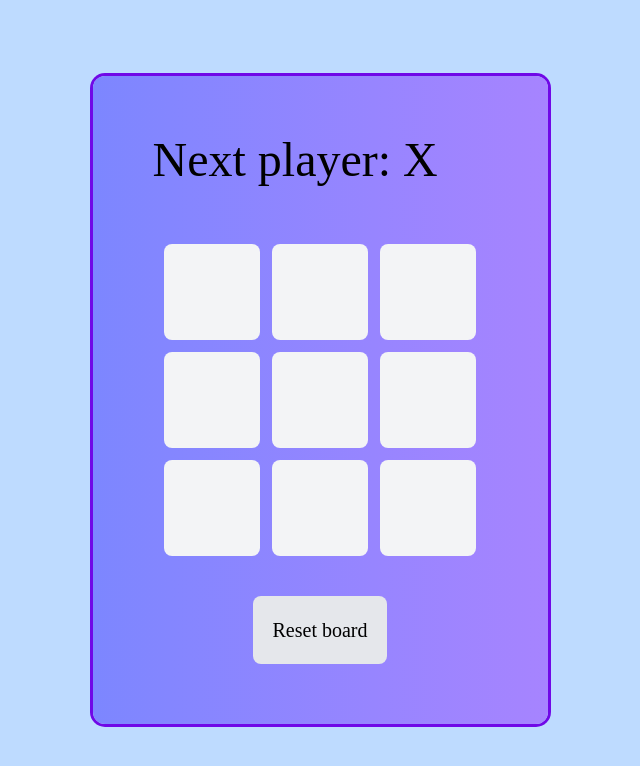
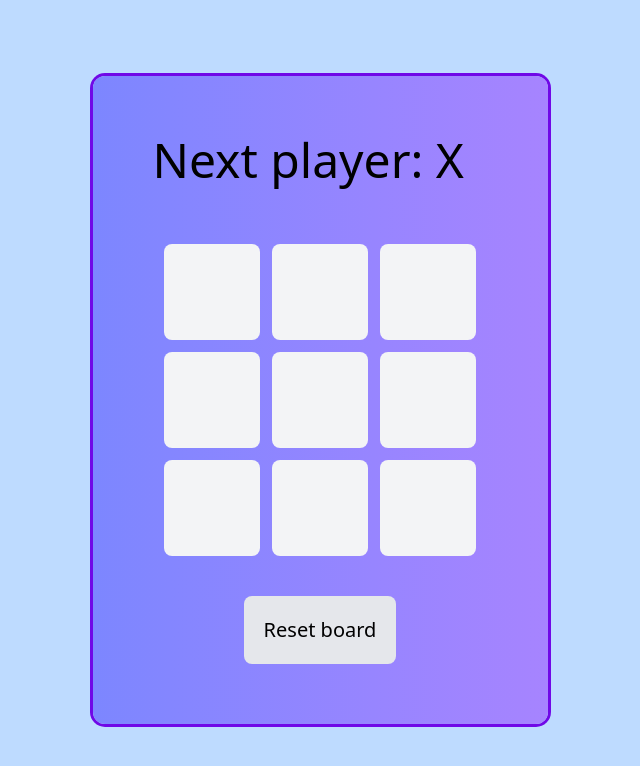
Before and after one commit to EdenSweden/tic-tac-toe, a React (Vite) app: page / in a window 1280 px wide. Shown: the top 766 px of the page, without its empty margins (320-960 px from the left). Built offline with nearby package versions, Linux system fonts and the light colour scheme.

Commit message:
more updated styles

```diff
--- a/src/App.css
+++ b/src/App.css
@@ -1,3 +1,7 @@
+@import "tailwindcss";
+
+@custom-variant dark (&:where(.dark, .dark *));
+
 /* #root {
   max-width: 1280px;
   margin: 0 auto;
--- a/src/App.tsx
+++ b/src/App.tsx
@@ -111,12 +111,12 @@ const reset: () => void = () => {
   }
 
   return (
-    <div className='flex justify-center items-center h-screen bg-blue-200 dark:bg-gray-800 dark:text-blue-400 font-[cursive]'>
+    <div className='flex justify-center items-center h-screen bg-blue-200 dark:bg-gray-800 dark:text-blue-400 font-sans'>
       <div id='background-box' className='ring-3 ring-violet-700 dark:ring-white dark:ring-1 bg-linear-to-r from-indigo-400 to-violet-400 dark:from-blue-700 dark:to-blue-900  p-15 flex flex-col justify-center items-center gap-10 rounded-xl w-fit md:min-w-[455px]'>
         {whoWon === '' && <h1 className='text-5xl mb-5 w-full'>{`Next player: ${whoseTurnIsIt}`}</h1>}
         {whoWon && <h1 className='text-5xl mb-5 text-center'>{whoWon === 'tie' ? 'It\'s a tie!': `${whoWon} won!`}</h1>}
           <div id='container' className='grid grid-cols-3 grid-rows-3 gap-3'>
-            {squares.map(square => (<button className='square cursor-pointer rounded-lg text-center p-0 text-5xl bg-gray-100 dark:bg-gray-800 h-24 w-24 hover:ring-4 hover:ring-fuchsia-600 disabled:ring-0 disabled:cursor-default'
+            {squares.map(square => (<button className='square cursor-pointer rounded-lg text-center p-0 text-5xl bg-gray-100 dark:bg-gray-800 h-24 w-24 hover:ring-4 hover:ring-fuchsia-600 disabled:ring-0 disabled:cursor-default font-[cursive]'
             id={square.id.toString()}
             key={square.id}
             onClick={handleClick}
--- a/src/index.css
+++ b/src/index.css
@@ -1,4 +1,4 @@
-@import "tailwindcss";
+
 /*
 :root {
   font-family: system-ui, Avenir, Helvetica, Arial, sans-serif;
```
